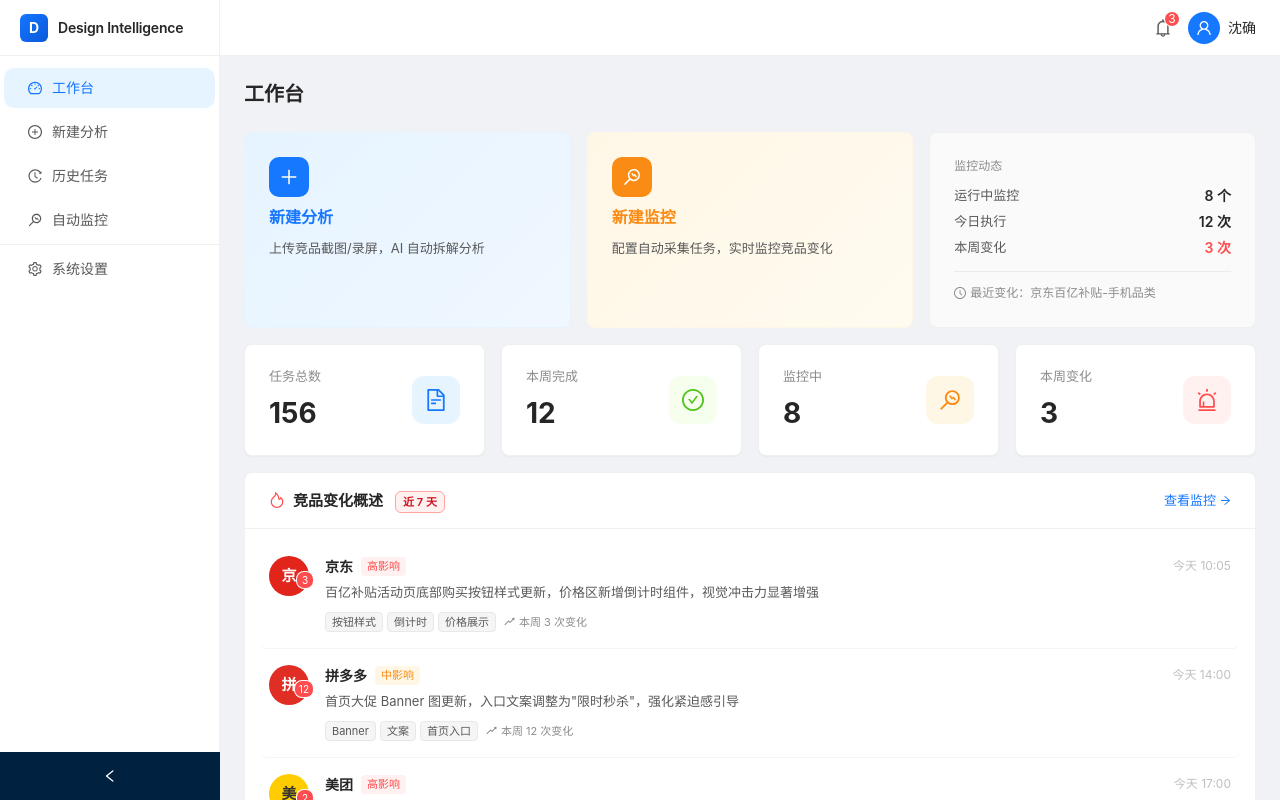
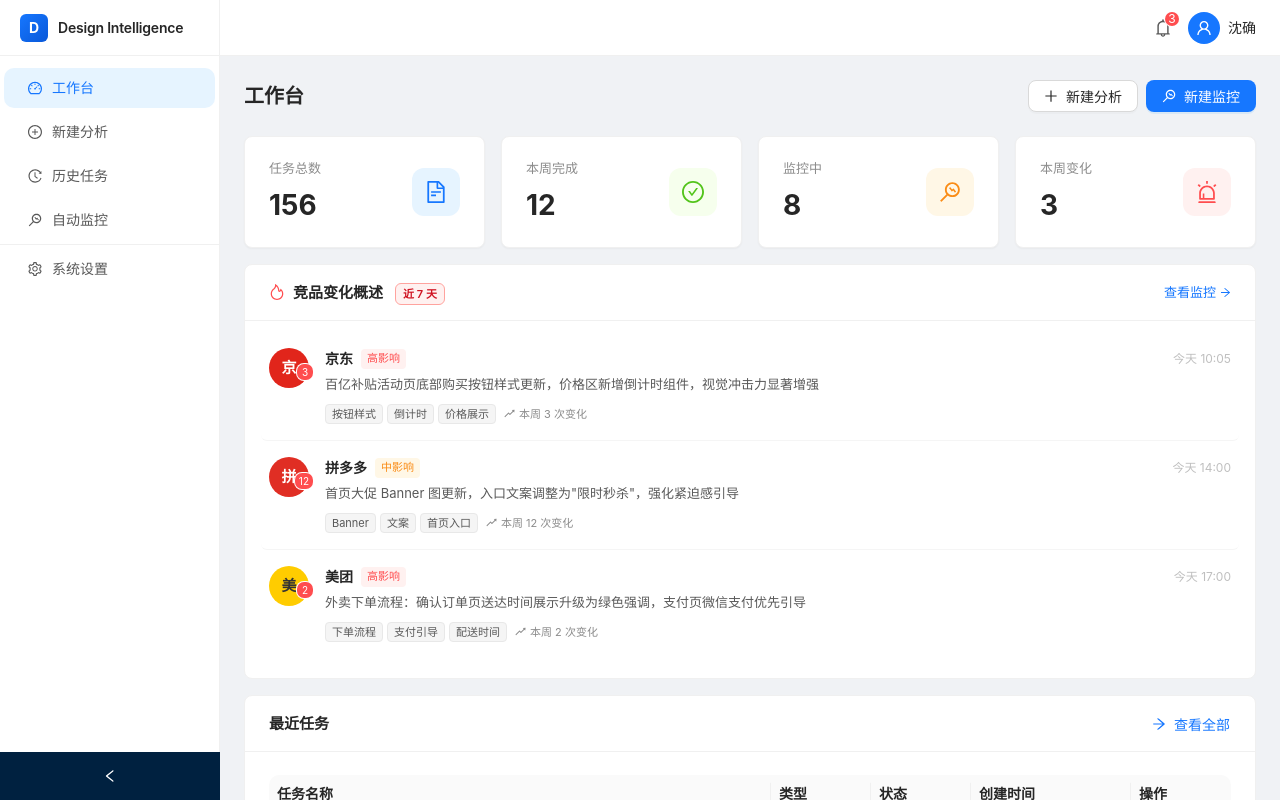
Before and after one commit to hairlessbowl/jingpin, a React app: page / in a window 1280 px wide. Shown: the top 800 px of the page. Built offline with nearby package versions, Linux system fonts and the light colour scheme.

Commit message:
02qRDaRb_agent_a06580da_Agent: 工作台布局重构 $【432025】$ @ 沈确:布局不合理，按钮和指标卡不能放一起；右上角放两个按钮分别是新建分析和新建监控，删掉监控动态卡片

```diff
--- a/src/pages/dashboard/index.tsx
+++ b/src/pages/dashboard/index.tsx
@@ -1,5 +1,5 @@
-import { Card, Button, Row, Col, Typography, Space, Divider } from 'antd';
-import { PlusOutlined, MonitorOutlined, ArrowRightOutlined, ClockCircleOutlined } from '@ant-design/icons';
+import { Card, Button, Row, Col, Typography, Space } from 'antd';
+import { PlusOutlined, MonitorOutlined, ArrowRightOutlined } from '@ant-design/icons';
 import { useNavigate } from 'react-router-dom';
 import dayjs from 'dayjs';
 import relativeTime from 'dayjs/plugin/relativeTime';
@@ -18,126 +18,27 @@ export const DashboardPage = () => {
   const navigate = useNavigate();
   const { data, loading } = useDashboardData();
 
+  const headerExtra = (
+    <Space size={8}>
+      <Button
+        icon={<PlusOutlined />}
+        onClick={() => navigate('/analysis/new')}
+      >
+        新建分析
+      </Button>
+      <Button
+        type="primary"
+        icon={<MonitorOutlined />}
+        onClick={() => navigate('/monitors')}
+      >
+        新建监控
+      </Button>
+    </Space>
+  );
+
   return (
-    <PageContainer title="工作台">
+    <PageContainer title="工作台" extra={headerExtra}>
       <Row gutter={[16, 16]}>
-        <Col span={24}>
-          <Row gutter={16} align="stretch">
-            <Col span={8}>
-              <Card
-                hoverable
-                onClick={() => navigate('/analysis/new')}
-                style={{
-                  borderRadius: 8,
-                  border: '1px solid #E6F4FF',
-                  background: 'linear-gradient(135deg, #E6F4FF 0%, #F0F7FF 100%)',
-                  cursor: 'pointer',
-                  transition: 'all 0.2s',
-                  height: '100%',
-                }}
-                bodyStyle={{ padding: 24, height: '100%', boxSizing: 'border-box' }}
-              >
-                <Space direction="vertical" size={8}>
-                  <div
-                    style={{
-                      width: 40,
-                      height: 40,
-                      borderRadius: 10,
-                      background: '#1677FF',
-                      display: 'flex',
-                      alignItems: 'center',
-                      justifyContent: 'center',
-                    }}
-                  >
-                    <PlusOutlined style={{ color: '#fff', fontSize: 18 }} />
-                  </div>
-                  <Typography.Title level={5} style={{ margin: 0, color: '#1677FF' }}>
-                    新建分析
-                  </Typography.Title>
-                  <Typography.Text style={{ color: '#595959', fontSize: 13 }}>
-                    上传竞品截图/录屏，AI 自动拆解分析
-                  </Typography.Text>
-                </Space>
-              </Card>
-            </Col>
-            <Col span={8}>
-              <Card
-                hoverable
-                onClick={() => navigate('/monitors')}
-                style={{
-                  borderRadius: 8,
-                  border: '1px solid #FFF7E6',
-                  background: 'linear-gradient(135deg, #FFF7E6 0%, #FFFBF0 100%)',
-                  cursor: 'pointer',
-                  transition: 'all 0.2s',
-                  height: '100%',
-                }}
-                bodyStyle={{ padding: 24, height: '100%', boxSizing: 'border-box' }}
-              >
-                <Space direction="vertical" size={8}>
-                  <div
-                    style={{
-                      width: 40,
-                      height: 40,
-                      borderRadius: 10,
-                      background: '#FA8C16',
-                      display: 'flex',
-                      alignItems: 'center',
-                      justifyContent: 'center',
-                    }}
-                  >
-                    <MonitorOutlined style={{ color: '#fff', fontSize: 18 }} />
-                  </div>
-                  <Typography.Title level={5} style={{ margin: 0, color: '#FA8C16' }}>
-                    新建监控
-                  </Typography.Title>
-                  <Typography.Text style={{ color: '#595959', fontSize: 13 }}>
-                    配置自动采集任务，实时监控竞品变化
-                  </Typography.Text>
-                </Space>
-              </Card>
-            </Col>
-            <Col span={8}>
-              <Card
-                style={{
-                  borderRadius: 8,
-                  border: '1px solid #F0F0F0',
-                  background: '#FAFAFA',
-                  height: '100%',
-                }}
-                bodyStyle={{ padding: 24, height: '100%', boxSizing: 'border-box' }}
-              >
-                <Typography.Text style={{ color: '#8C8C8C', fontSize: 12, display: 'block', marginBottom: 8 }}>
-                  监控动态
-                </Typography.Text>
-                {loading ? null : (
-                  <Space direction="vertical" size={4} style={{ width: '100%' }}>
-                    <div style={{ display: 'flex', justifyContent: 'space-between' }}>
-                      <Typography.Text style={{ color: '#595959', fontSize: 13 }}>运行中监控</Typography.Text>
-                      <Typography.Text strong style={{ color: '#262626' }}>{data?.monitorSummary.activeCount} 个</Typography.Text>
-                    </div>
-                    <div style={{ display: 'flex', justifyContent: 'space-between' }}>
-                      <Typography.Text style={{ color: '#595959', fontSize: 13 }}>今日执行</Typography.Text>
-                      <Typography.Text strong style={{ color: '#262626' }}>{data?.monitorSummary.todayExecutions} 次</Typography.Text>
-                    </div>
-                    <div style={{ display: 'flex', justifyContent: 'space-between' }}>
-                      <Typography.Text style={{ color: '#595959', fontSize: 13 }}>本周变化</Typography.Text>
-                      <Typography.Text strong style={{ color: '#FF4D4F' }}>{data?.monitorSummary.weeklyChanges} 次</Typography.Text>
-                    </div>
-                    <Divider style={{ margin: '8px 0' }} />
-                    <div style={{ display: 'flex', alignItems: 'center', gap: 4 }}>
-                      <ClockCircleOutlined style={{ color: '#8C8C8C', fontSize: 12 }} />
-                      <Typography.Text style={{ color: '#8C8C8C', fontSize: 12 }}>
-                        最近变化：{data?.monitorSummary.lastChangeName}
-                      </Typography.Text>
-                    </div>
-                  </Space>
-                )}
-              </Card>
-            </Col>
-          </Row>
-        </Col>
-
         <Col span={24}>
           <StatCards
             totalTasks={data?.stats.totalTasks ?? 0}
```
Also changed, not shown: 1 other file (tests, documents, lock files or other folders).
